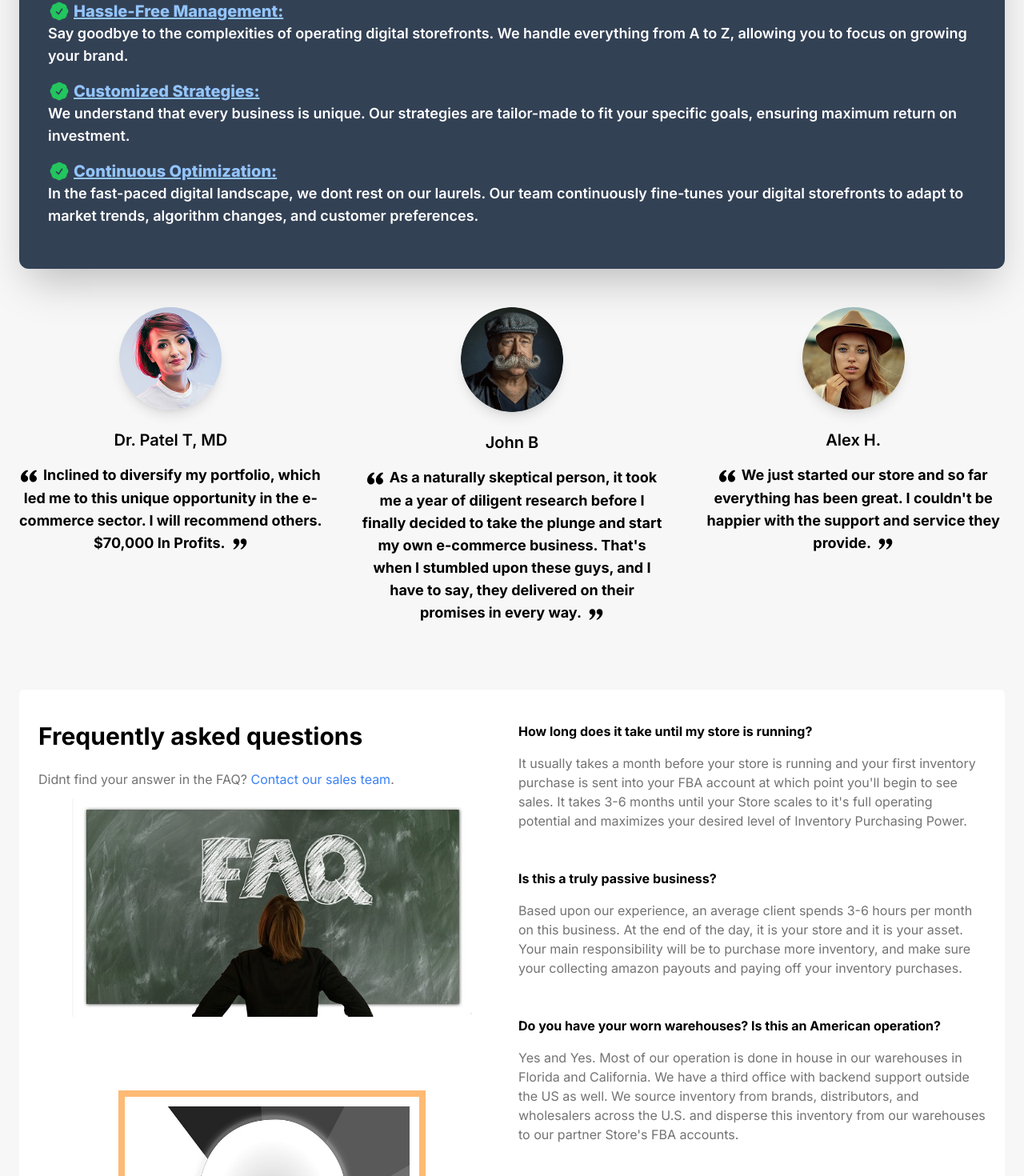
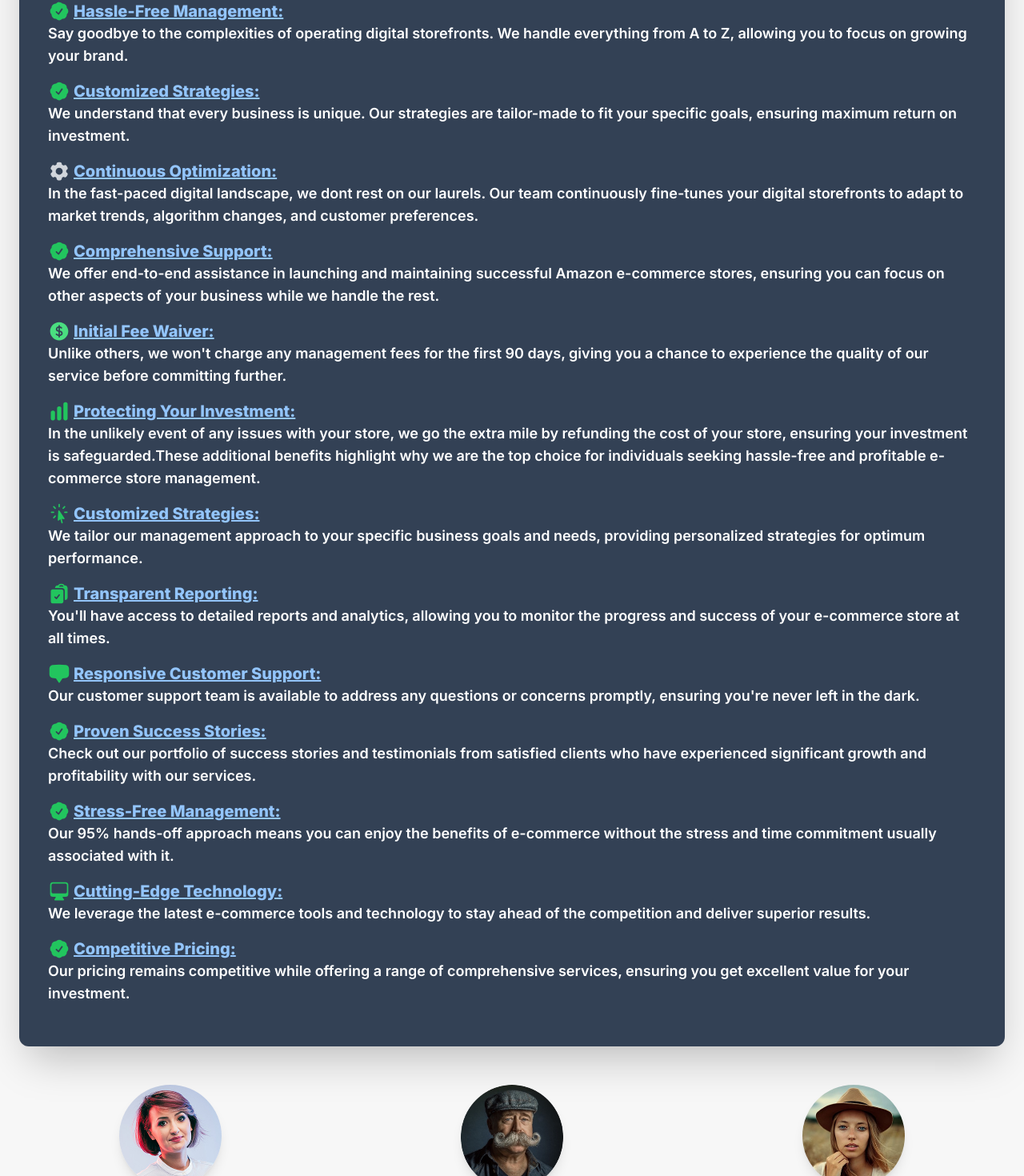
Before and after one commit to rdrachenberg/automated-e-solutions, a Next.js app: page / in a window 1280 px wide. Shown: the part 1294-2764 px from the top of the page at 80% size. Built offline with nearby package versions, Linux system fonts and the light colour scheme.

Commit message:
added some additional items to the testimonials component

```diff
--- a/src/components/Header.js
+++ b/src/components/Header.js
@@ -13,10 +13,9 @@ export default function Header() {
                         <QuestionMarkCircleIcon className='w-7 h-7 flex-shrink-0' />
                     </div>
                 </Link>
-                <Link href='/#calender' className='flex items-center space-x-1 text-gray-700 hover:text-orange-300'>
+                <Link href='/#why' className='flex items-center space-x-1 text-gray-700 hover:text-orange-300'>
                     <div className='relative'>
-
-                        <PresentationChartBarIcon className='w-7 h-7 flex-shrink-0' />
+                        <PresentationChartBarIcon className='w-7 h-7 flex-shrink-0' label='Why us'/>
                     </div>
                 </Link>
                 <Link href='/#calender' className='flex items-center space-x-1 text-gray-700 hover:text-green-600'>
--- a/src/components/Testimonials.js
+++ b/src/components/Testimonials.js
@@ -1,6 +1,6 @@
 /* eslint-disable react/no-unescaped-entities */
 import Image from "next/image"
-import { CheckBadgeIcon } from '@heroicons/react/24/solid'
+import { CheckBadgeIcon, Cog6ToothIcon, CurrencyDollarIcon, ChartBarIcon, CursorArrowRaysIcon, ClipboardDocumentCheckIcon, ChatBubbleBottomCenterIcon, ComputerDesktopIcon } from '@heroicons/react/24/solid'
 
 const Testimonials = () => {
     return (
@@ -14,7 +14,7 @@ const Testimonials = () => {
             </div>
             <div className='text-left bg-slate-700 rounded-xl p-6 mb-12 shadow-2xl'>
                 <h4 className="mb-6 text-1xl font-bold text-cyan-50 bg-gradient-to-r from-blue-600 to-violet-600 p-3 rounded-xl">
-                    We do all the hardwork!
+                    We do all the heavy lifting!
                 </h4>
                 <p className="mb-1 pb-1 md:mb-1 md:pb-0 text-lg text-cyan-50">
                     Specialist in crafting tailored, turnkey solutions that will transform your online business aspirations into actual cashflowing achievements.
@@ -27,8 +27,29 @@ const Testimonials = () => {
                     <li className='text-lg font-semibold pb-4'>Say goodbye to the complexities of operating digital storefronts. We handle everything from A to Z, allowing you to focus on growing your brand.</li>
                     <li className='text-xl font-extrabold text-decoration-line: underline text-blue-300 flex'><CheckBadgeIcon className='flex w-7 text-green-500 mr-1' />Customized Strategies:</li>
                     <li className='text-lg font-semibold pb-4'>We understand that every business is unique. Our strategies are tailor-made to fit your specific goals, ensuring maximum return on investment.</li>
-                    <li className='text-xl font-extrabold text-decoration-line: underline text-blue-300 flex'><CheckBadgeIcon className='flex w-7 text-green-500 mr-1' />Continuous Optimization:</li>
+                    <li className='text-xl font-extrabold text-decoration-line: underline text-blue-300 flex'><Cog6ToothIcon className='flex w-7 text-gray-300 mr-1' />Continuous Optimization:</li>
                     <li className='text-lg font-semibold pb-4'>In the fast-paced digital landscape, we dont rest on our laurels. Our team continuously fine-tunes your digital storefronts to adapt to market trends, algorithm changes, and customer preferences.</li>
+                    <li className='text-xl font-extrabold text-decoration-line: underline text-blue-300 flex'><CheckBadgeIcon className='flex w-7 text-green-500 mr-1' />Comprehensive Support: </li>
+                    <li className='text-lg font-semibold pb-4'>We offer end-to-end assistance in launching and maintaining successful Amazon e-commerce stores, ensuring you can focus on other aspects of your business while we handle the rest.</li>
+                    <li className='text-xl font-extrabold text-decoration-line: underline text-blue-300 flex'><CurrencyDollarIcon className='flex w-7 text-green-400 mr-1' />Initial Fee Waiver:</li>
+                    <li className='text-lg font-semibold pb-4'>Unlike others, we won't charge any management fees for the first 90 days, giving you a chance to experience the quality of our service before committing further.</li>
+                    <li className='text-xl font-extrabold text-decoration-line: underline text-blue-300 flex'><ChartBarIcon className='flex w-7 text-green-500 mr-1' />Protecting Your Investment: </li>
+                    <li className='text-lg font-semibold pb-4'>In the unlikely event of any issues with your store, we go the extra mile by refunding the cost of your store, ensuring your investment is safeguarded.These additional benefits highlight why we are the top choice for individuals seeking hassle-free and profitable e-commerce store management.</li>
+                    <li className='text-xl font-extrabold text-decoration-line: underline text-blue-300 flex'><CursorArrowRaysIcon className='flex w-7 text-green-500 mr-1' />Customized Strategies:  </li>
+                    <li className='text-lg font-semibold pb-4'>We tailor our management approach to your specific business goals and needs, providing personalized strategies for optimum performance.</li>
+                    <li className='text-xl font-extrabold text-decoration-line: underline text-blue-300 flex'><ClipboardDocumentCheckIcon className='flex w-7 text-green-500 mr-1' />Transparent Reporting:  </li>
+                    <li className='text-lg font-semibold pb-4'>You'll have access to detailed reports and analytics, allowing you to monitor the progress and success of your e-commerce store at all times.</li>
+                    <li className='text-xl font-extrabold text-decoration-line: underline text-blue-300 flex'><ChatBubbleBottomCenterIcon className='flex w-7 text-green-500 mr-1' />Responsive Customer Support:  </li>
+                    <li className='text-lg font-semibold pb-4'>Our customer support team is available to address any questions or concerns promptly, ensuring you're never left in the dark.</li>
+                    <li className='text-xl font-extrabold text-decoration-line: underline text-blue-300 flex'><CheckBadgeIcon className='flex w-7 text-green-500 mr-1' />Proven Success Stories:   </li>
+                    <li className='text-lg font-semibold pb-4'>Check out our portfolio of success stories and testimonials from satisfied clients who have experienced significant growth and profitability with our services.</li>
+                    <li className='text-xl font-extrabold text-decoration-line: underline text-blue-300 flex'><CheckBadgeIcon className='flex w-7 text-green-500 mr-1' />Stress-Free Management:   </li>
+                    <li className='text-lg font-semibold pb-4'>Our 95% hands-off approach means you can enjoy the benefits of e-commerce without the stress and time commitment usually associated with it.</li>
+                    <li className='text-xl font-extrabold text-decoration-line: underline text-blue-300 flex'><ComputerDesktopIcon className='flex w-7 text-green-500 mr-1' />Cutting-Edge Technology:</li>
+                    <li className='text-lg font-semibold pb-4'>We leverage the latest e-commerce tools and technology to stay ahead of the competition and deliver superior results.</li>
+                    <li className='text-xl font-extrabold text-decoration-line: underline text-blue-300 flex'><CheckBadgeIcon className='flex w-7 text-green-500 mr-1' />Competitive Pricing: </li>
+                    <li className='text-lg font-semibold pb-4'>Our pricing remains competitive while offering a range of comprehensive services, ensuring you get excellent value for your investment.</li>
+
                 </ul>
             </div>
 
--- a/src/pages/index.js
+++ b/src/pages/index.js
@@ -35,7 +35,7 @@ export default function Home({products}) {
           </Link>
         </div>
       </div>
-      <div className='h-3 mb-20 bg-gradient-to-r from-slate-500 to-slate-200 rounded-md'></div>
+      <div className='h-3 mb-20 bg-gradient-to-r from-slate-500 to-slate-200 rounded-md' id='why'></div>
       <div className='row py-1 text-center font-bold xl:text-3xl'>
         <div className='grid grid-cols-1 gap-1'>
           <Testimonials />
```
